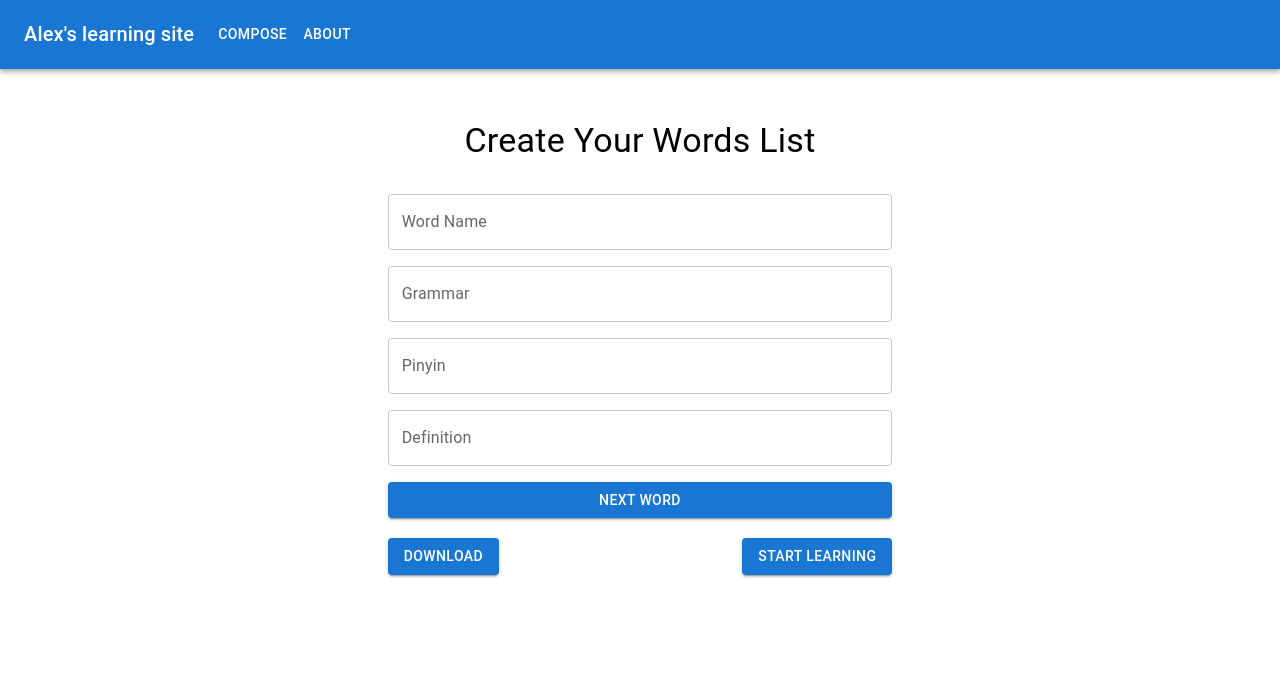
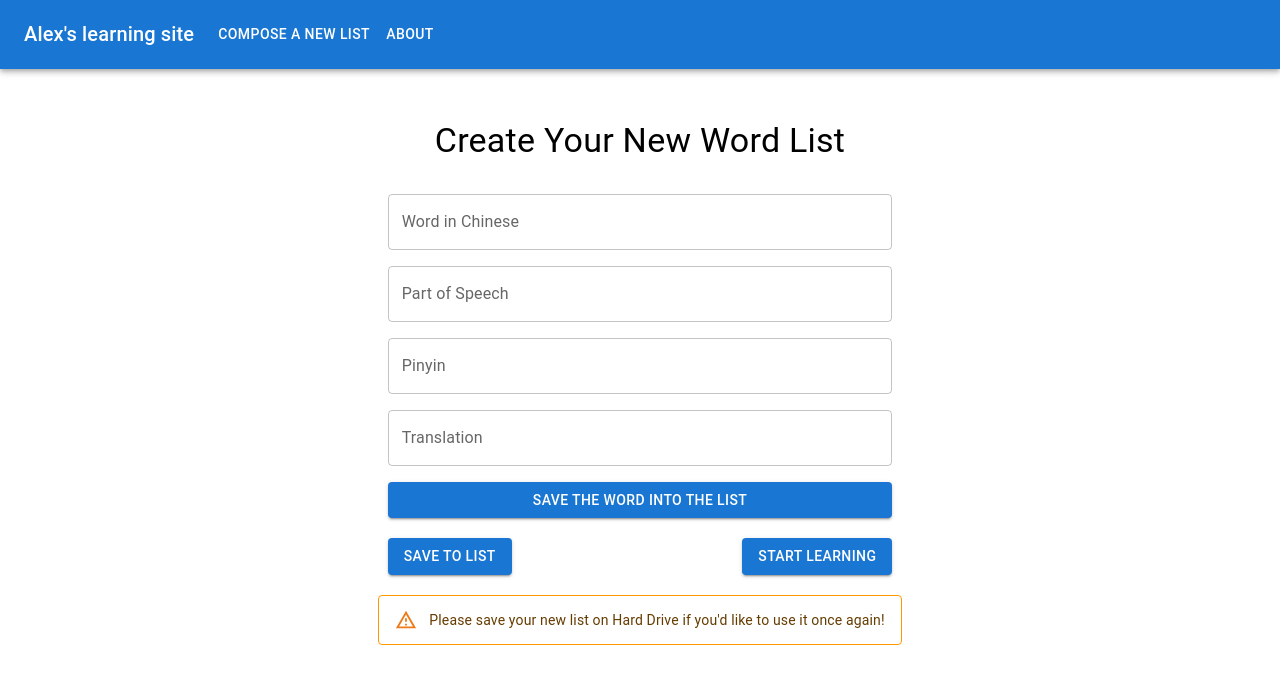
Before and after one commit to HaochenQ/React-Chinese-learning-App, a React (Create React App) app: page /compose in a window 1280 px wide. Shown: the top 684 px of the page. Built offline with nearby package versions, Linux system fonts and the light colour scheme; the HTML template or start-up script is replaced by a standard one.

Commit message:
UI improvements

```diff
--- a/src/App.css
+++ b/src/App.css
@@ -38,7 +38,13 @@
   border-radius: 5%;
 }
 
-
+.fab{
+  position: absolute;
+  right: 0px;
+  width: 300px;
+  /* border: 3px solid #73AD21; */
+  padding: 20px;
+}
 
 .buttons{
   display: flex;
--- a/src/components/Card.jsx
+++ b/src/components/Card.jsx
@@ -5,6 +5,7 @@ import CardActions from "@mui/material/CardActions";
 import CardContent from "@mui/material/CardContent";
 import Button from "@mui/material/Button";
 import Typography from "@mui/material/Typography";
+import { Tooltip } from "@mui/material";
 
 export default function BasicCard({
   len,
@@ -12,7 +13,7 @@ export default function BasicCard({
   word = "示例词语",
   grammar = "noun",
   pinyin = "shì lì",
-  defination = "This is the example defination",
+  definition = "This is the example definition",
   placeholder,
   placeholderPinyin = "PININ",
 }) {
@@ -34,11 +35,11 @@ export default function BasicCard({
       setPinyindisplay(pinyin);
     }
     //d
-    if (e.keyCode === 68) {
-      setMeaning(defination);
+    if (e.keyCode === 84) {
+      setMeaning(definition);
     }
     //t
-    if (e.keyCode === 84) {
+    if (e.keyCode === 77) {
       window.open(
         `https://translate.google.com/?sl=zh-CN&tl=en&text=${word}&op=translate`
       );
@@ -58,6 +59,7 @@ export default function BasicCard({
           <Typography sx={{ mb: 1.5 }} color="text.secondary" variant="h6">
             {grammar}
           </Typography>
+          <Tooltip title="Press [P] to reveal pinyin">
             <Typography
               sx={{ mb: 1.5 }}
               variant="h4"
@@ -68,18 +70,22 @@ export default function BasicCard({
             >
               {pinyindisplay}
             </Typography>
+          </Tooltip>
+          <Tooltip title="Press [T] to reveal translation">
             <Typography
               variant="h3"
               onClick={() => {
-              setMeaning(defination);
+                setMeaning(definition);
               }}
             >
               {meaning}
               <br />
               {/* {'"a benevolent smile"'} */}
             </Typography>
+          </Tooltip>
         </CardContent>
         <CardActions>
+          <Tooltip title="Press [M] to Google Translate">
             <Button
               size="small"
               onClick={() => {
@@ -90,6 +96,7 @@ export default function BasicCard({
             >
               Learn More in Google Translate
             </Button>
+          </Tooltip>
         </CardActions>
       </div>
     </Card>
--- a/src/components/NavBar.jsx
+++ b/src/components/NavBar.jsx
@@ -13,7 +13,7 @@ import Tooltip from "@mui/material/Tooltip";
 import MenuItem from "@mui/material/MenuItem";
 import { Link } from "react-router-dom";
 
-const pages = ["compose", "about"];
+const pages = ["compose a new list", "about"];
 //const settings = ["Profile", "Account", "Dashboard", "Logout"];
 
 const NavBar = () => {
@@ -85,13 +85,23 @@ const NavBar = () => {
                 display: { xs: "block", md: "none" },
               }}
             >
-              {pages.map((page) => (
+              <MenuItem key={"compose"} onClick={handleCloseNavMenu}>
+                <Typography textAlign="center">
+                  <Link to={`/compose`}>Compose a new list</Link>
+                </Typography>
+              </MenuItem>
+              <MenuItem key={"about"} onClick={handleCloseNavMenu}>
+                <Typography textAlign="center">
+                  <Link to={`/about`}>about</Link>
+                </Typography>
+              </MenuItem>
+              {/* {pages.map((page) => (
                 <MenuItem key={page} onClick={handleCloseNavMenu}>
                   <Typography textAlign="center">
                     <Link to={`/${page}`}>{page}</Link>
                   </Typography>
                 </MenuItem>
-              ))}
+              ))} */}
             </Menu>
           </Box>
           <Typography
@@ -111,7 +121,35 @@ const NavBar = () => {
             </Link>
           </Typography>
           <Box sx={{ flexGrow: 1, display: { xs: "none", md: "flex" } }}>
-            {pages.map((page) => (
+            <Button
+              onClick={handleCloseNavMenu}
+              sx={{ my: 2, color: "white", display: "block" }}
+            >
+              <Link
+                style={{
+                  textDecoration: "none",
+                  color: "white",
+                }}
+                to={`/compose`}
+              >
+                compose a new list
+              </Link>
+            </Button>
+            <Button
+              onClick={handleCloseNavMenu}
+              sx={{ my: 2, color: "white", display: "block" }}
+            >
+              <Link
+                style={{
+                  textDecoration: "none",
+                  color: "white",
+                }}
+                to={`/about`}
+              >
+                about
+              </Link>
+            </Button>
+            {/* {pages.map((page) => (
               <Button
                 key={page}
                 onClick={handleCloseNavMenu}
@@ -127,7 +165,7 @@ const NavBar = () => {
                   {page}
                 </Link>
               </Button>
-            ))}
+            ))} */}
           </Box>
 
           {/* <Box sx={{ flexGrow: 0 }}>
--- a/src/data/input.json
+++ b/src/data/input.json
@@ -4,34 +4,34 @@
         "word": "示例1",
         "grammar": "noun",
         "pinyin": "shì lì",
-        "defination": "Example1"
+        "definition": "Example1"
     },
     {
         "id": 2,
         "word": "示例2",
         "grammar": "noun",
         "pinyin": "shì lì",
-        "defination": "Example2"
+        "definition": "Example2"
     },
     {
         "id": 3,
         "word": "示例3",
         "grammar": "noun",
         "pinyin": "shì lì",
-        "defination": "Example3"
+        "definition": "Example3"
     },
     {
         "id": 4,
         "word": "示例4",
         "grammar": "verb",
         "pinyin": "shì lì",
-        "defination": "Example4"
+        "definition": "Example4"
     },
     {
         "id": 5,
         "word": "示例5",
         "grammar": "noun",
         "pinyin": "shì lì",
-        "defination": "Example5"
+        "definition": "Example5"
     }
 ]
--- a/src/pages/About.jsx
+++ b/src/pages/About.jsx
@@ -9,14 +9,14 @@ export default function About() {
       word: "示例1",
       grammar: "noun",
       pinyin: "shì lì",
-      defination: "Example1",
+      definition: "Example1",
     },
     {
       id: 2,
       word: "示例2",
       grammar: "noun",
       pinyin: "shì lì",
-      defination: "Example2",
+      definition: "Example2",
     },
   ];
   return (
--- a/src/pages/CreateList.jsx
+++ b/src/pages/CreateList.jsx
@@ -1,6 +1,14 @@
 import React, { useState, useContext } from "react";
 import TextField from "@mui/material/TextField";
-import { Typography, Stack, Grid, Button, Tooltip } from "@mui/material";
+import {
+  Typography,
+  Stack,
+  Grid,
+  Button,
+  Tooltip,
+  Alert,
+  Fab,
+} from "@mui/material";
 import { ToastContainer, toast } from "react-toastify";
 import "react-toastify/dist/ReactToastify.css";
 import { useNavigate } from "react-router-dom";
@@ -73,7 +81,7 @@ export default function CreateList() {
         <Grid
           container
           direction="column"
-          justifyContent="center"
+          //justifyContent="center"
           alignItems="center"
         >
           <Grid item>
@@ -82,9 +90,10 @@ export default function CreateList() {
               gutterBottom
               //style={{ textAlign: "center", marginTop: "20px" }}
             >
-              Create Your Words List
+              Create Your New Word List
             </Typography>
           </Grid>
+
           <Grid item>
             {/* <Grid container spacing={47}>
             <Grid item>
@@ -103,6 +112,7 @@ export default function CreateList() {
             </Grid>
           </Grid> */}
           </Grid>
+
           <br />
           <Grid item>
             <Stack
@@ -118,7 +128,7 @@ export default function CreateList() {
               autoComplete="off"
             >
               <TextField
-                label="Word Name"
+                label="Word in Chinese"
                 id="name"
                 name="name"
                 value={wordName}
@@ -128,7 +138,7 @@ export default function CreateList() {
                 //size="small"
               />
               <TextField
-                label="Grammar"
+                label="Part of Speech"
                 id="grammar"
                 name="grammar"
                 value={grammar}
@@ -146,7 +156,7 @@ export default function CreateList() {
                 //variant="filled"
               />
               <TextField
-                label="Definition"
+                label="Translation"
                 id="definition"
                 name="definition"
                 value={definition}
@@ -160,7 +170,7 @@ export default function CreateList() {
                   //type="submit"
                   onClick={(e) => onAdd(e)}
                 >
-                  Next Word
+                  Save the Word into the List
                 </Button>
               </Tooltip>
             </Stack>
@@ -177,7 +187,7 @@ export default function CreateList() {
           >
             <Grid item>
               {/* download the current list */}
-              <Tooltip title="Click to download the current word list.">
+              <Tooltip title="Download the current word list">
                 <Button
                   variant="contained"
                   type="button"
@@ -186,7 +196,7 @@ export default function CreateList() {
                   )}`}
                   download="wordList.json"
                 >
-                  Download
+                  Save to List
                 </Button>
               </Tooltip>
             </Grid>
@@ -198,7 +208,21 @@ export default function CreateList() {
               </Tooltip>
             </Grid>
           </Grid>
+          <Grid item>
+            <br />
+            <Alert severity="warning" variant="outlined">
+              Please save your new list on Hard Drive if you'd like to use it
+              once again!
+            </Alert>
+          </Grid>
         </Grid>
+      </div>
+      <div className="fab">
+        {list.length ? (
+          <Fab variant="extended" color="info" size="medium">
+            {list.length} word(s) in the current list
+          </Fab>
+        ) : null}
       </div>
     </React.Fragment>
   );
--- a/src/pages/Home.jsx
+++ b/src/pages/Home.jsx
@@ -144,9 +144,9 @@ export default function Home() {
           word={word.word}
           grammar={word.grammar}
           pinyin={word.pinyin}
-          defination={word.defination}
-          placeholder="Click to reveal the definition"
-          placeholderPinyin="Click to reveal pinyin"
+          definition={word.definition}
+          placeholder="Click to reveal the translation"
+          placeholderPinyin="Click to reveal the pinyin"
         />
         <div className="buttons">
           <Button variant="contained" color="success" onClick={previous}>
```
Lines whose indentation alone changed are shown as unchanged.
